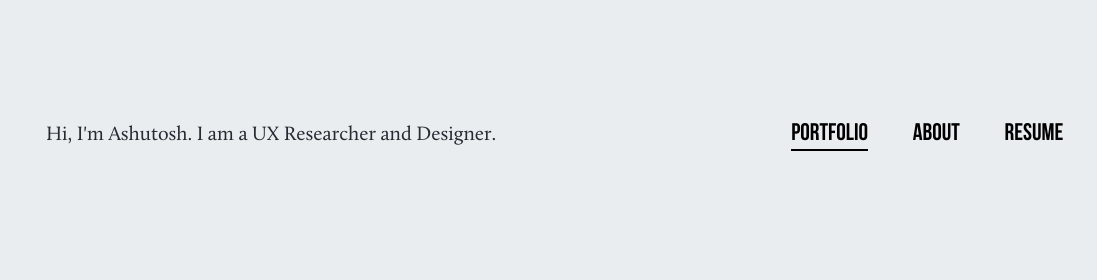
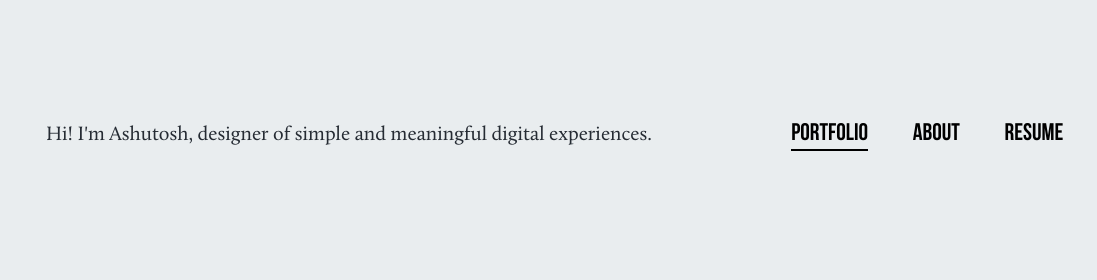
Before and after one commit to ashutoshdesign/ashutoshdesign.github.io, a plain HTML site: page project4.html in a window 1280 px wide. Shown: the top 280 px of the page, 183-1280 px from the left. Drawn offline with nearby package versions, Linux system fonts and the light colour scheme.

Commit message:
Update project4.html

```diff
--- a/project4.html
+++ b/project4.html
@@ -117,7 +117,7 @@
               </div>
               <div class="row">
                 <div class="col-xs-12">
-                <p class="intro">Hi, I'm Ashutosh. I am a UX Researcher and Designer.</p>
+                <p class="intro">Hi! I'm Ashutosh, designer of simple and meaningful digital experiences.</p>
                 </div>
                 </div>
 
@@ -157,7 +157,7 @@
             </div>
 
             <div class="col-lg-6 col-md-7">
-            <p class="intro">Hi, I'm Ashutosh. I am a UX Researcher and Designer.</p>
+            <p class="intro">Hi! I'm Ashutosh, designer of simple and meaningful digital experiences.</p>
             </div>
 
 
```
